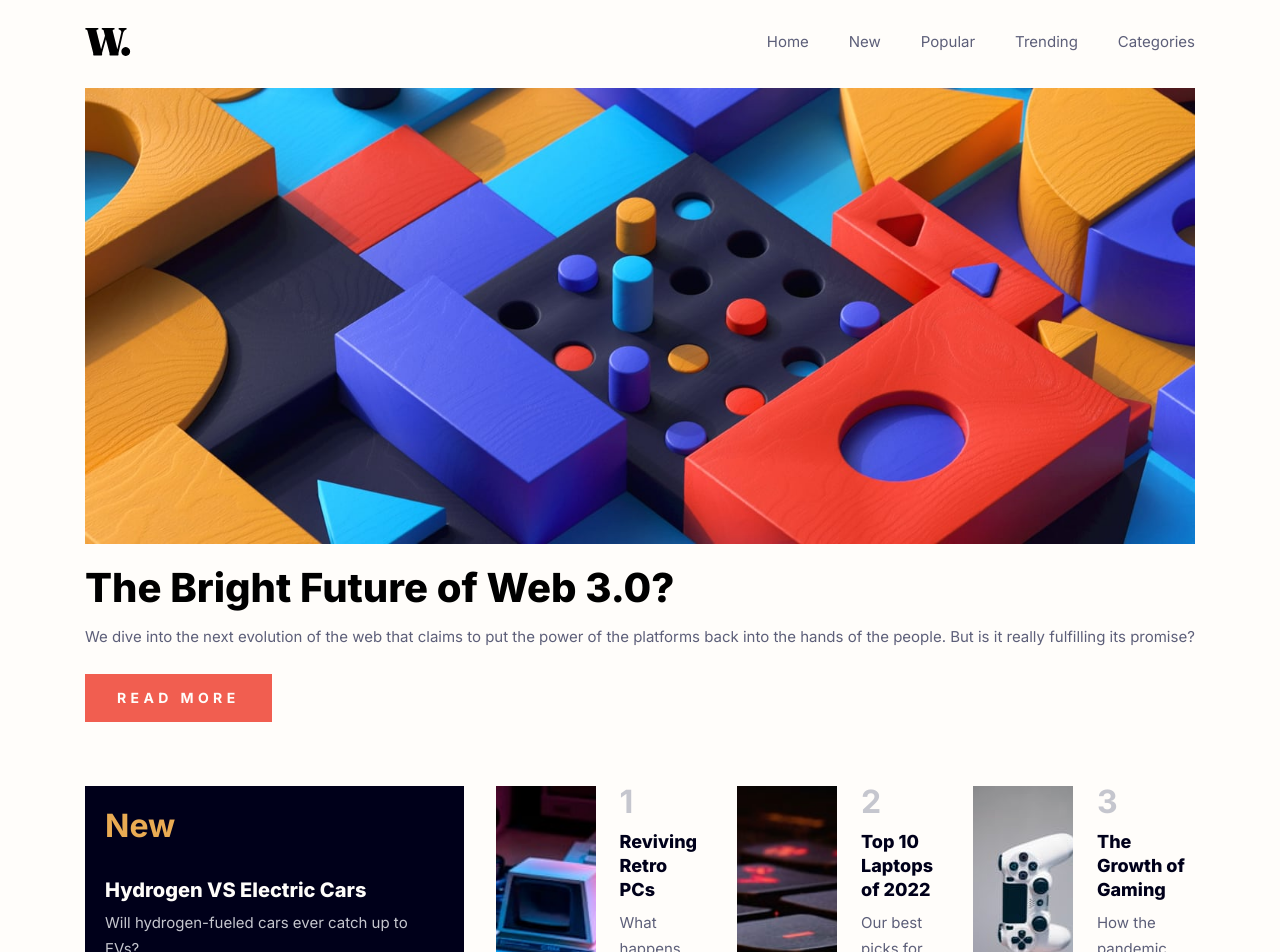
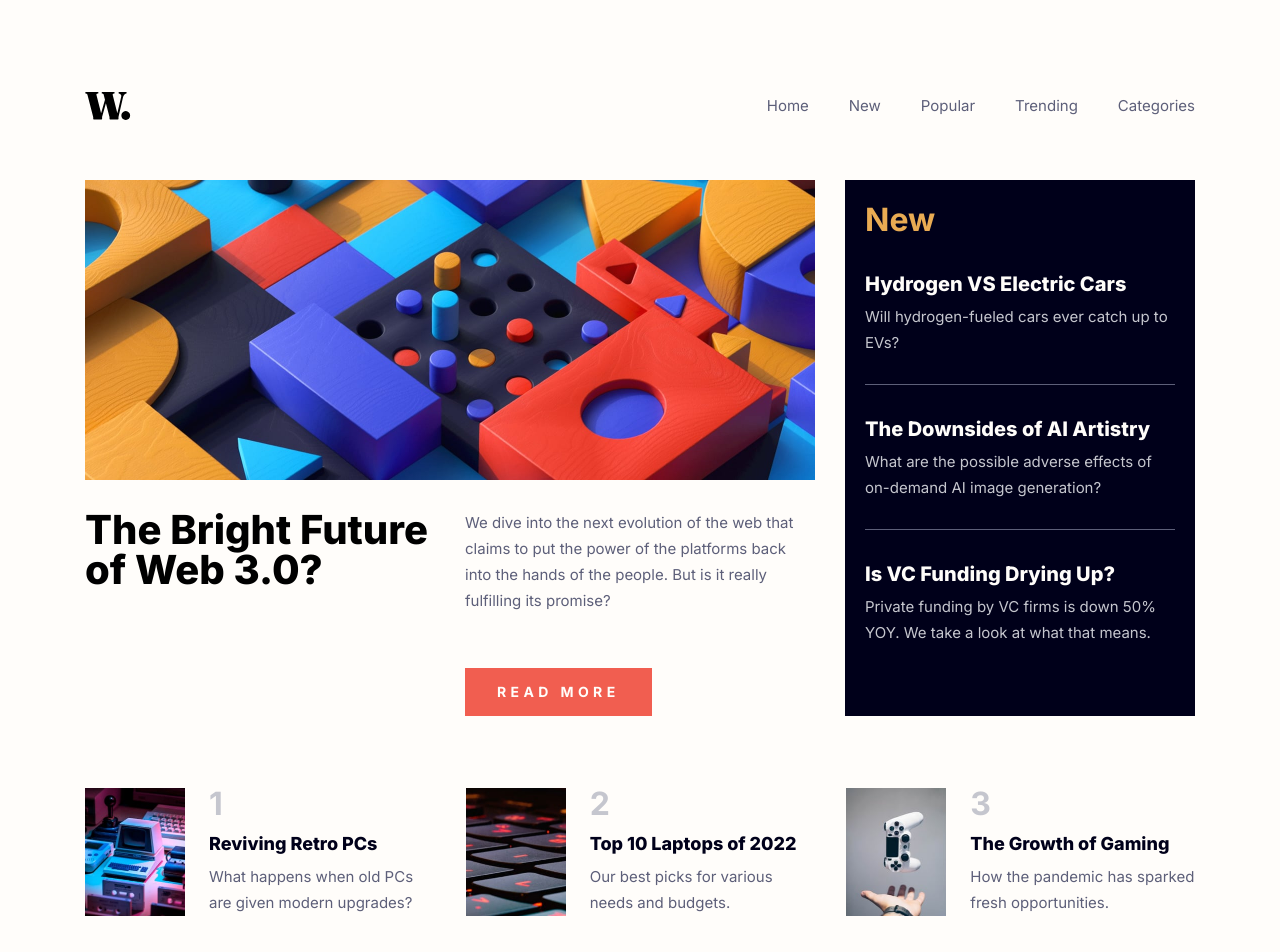
Before and after one commit to john-mirage/fm-news-homepage, a React (Vite) app: page / in a window 1280 px wide. Shown: the top 952 px of the page. Built offline with nearby package versions, Linux system fonts and the light colour scheme.

Commit message:
feat: add layout responsive rules

```diff
--- a/src/components/App/App.module.css
+++ b/src/components/App/App.module.css
@@ -9,11 +9,6 @@
 
 .header {
   margin-bottom: 0.25rem; /* 4px */
-}
-
-.main {
-  display: flex;
-  flex-direction: column;
 }
 
 .featuredArticle {
@@ -34,6 +29,33 @@
 @media screen and (min-width: 768px) {
   .container {
     max-width: 768px;
+    padding-top: 4rem; /* 64px */
+  }
+
+  .header {
+    margin-bottom: 2rem; /* 32px */
+  }
+
+  .main {
+    display: grid;
+    grid-template-areas:
+      "featured featured"
+      "latest   popular";
+    grid-template-columns: repeat(2, 1fr);
+    gap: 1.875rem; /* 30px */
+  }
+
+  .featuredArticle {
+    grid-area: featured;
+  }
+
+  .latestArticles {
+    grid-area: latest;
+    margin-bottom: 0;
+  }
+
+  .popularArticles {
+    grid-area: popular;
   }
 }
 
@@ -43,20 +65,22 @@
     padding-left: 3rem; /* 48px */
     padding-right: 3rem; /* 48px */
   }
-
-  .secondaryContent {
-    display: grid;
-    grid-template-columns: repeat(2, 1fr);
-    gap: 2rem; /* 32px */
-  }
-
-  .latestArticles {
-    margin-bottom: 0;
-  }
 }
 
 @media screen and (min-width: 1206px) {
   .container {
     max-width: 1206px;
   }
+
+  .main {
+    grid-template-areas:
+      "featured latest"
+      "popular popular";
+    grid-template-columns: 1fr 350px;
+    gap: 4.5rem 1.875rem; /* 72px 30px */
+  }
+
+  .featuredArticle {
+    margin-bottom: 0;
+  }
 }
--- a/src/components/App/App.tsx
+++ b/src/components/App/App.tsx
@@ -45,10 +45,8 @@ const App = () => {
         <Header className={classes.header} openSidebar={openSidebar} />
         <main className={classes.main}>
           <FeaturedArticle className={classes.featuredArticle} />
-          <div className={classes.secondaryContent}>
-            <LatestArticleList className={classes.latestArticles} />
-            <PopularArticleList className={classes.popularArticles} />
-          </div>
+          <LatestArticleList className={classes.latestArticles} />
+          <PopularArticleList className={classes.popularArticles} />
         </main>
         <AnimatePresence>
           {sidebarIsOpen && (
--- a/src/components/FeaturedArticle/FeaturedArticle.module.css
+++ b/src/components/FeaturedArticle/FeaturedArticle.module.css
@@ -12,6 +12,7 @@
 
 .image {
   margin-bottom: 1.5rem; /* 24px */
+  height: 100%;
 }
 
 .name {
@@ -23,6 +24,7 @@
 
 .excerpt {
   margin-bottom: 1.5rem; /* 24px */
+  max-width: 512px;
   font-size: 0.9375rem; /* 15px */
   font-weight: 400;
   line-height: 1.625rem; /* 26px */
@@ -41,3 +43,43 @@
   text-transform: uppercase;
   color: var(--color-almost-white);
 }
+
+@media screen and (min-width: 768px) {
+  .article {
+    display: grid;
+    grid-template:
+      "image name" auto
+      "image excerpt" auto
+      "image button" 1fr / 2fr 1fr;
+    justify-items: flex-start;
+    align-items: flex-start;
+    gap: 0 2rem; /* 0px 32px */
+  }
+
+  .image {
+    margin-bottom: 0;
+    grid-area: image;
+  }
+
+  .name {
+    grid-area: name;
+  }
+
+  .excerpt {
+    grid-area: excerpt;
+  }
+
+  .button {
+    grid-area: button;
+  }
+}
+
+@media screen and (min-width: 1206px) {
+  .article {
+    grid-template:
+      "image image" auto
+      "name excerpt" auto
+      "name button" 1fr / 1fr 1fr;
+    gap: 1.875rem; /* 30px */
+  }
+}
--- a/src/components/FeaturedArticle/FeaturedArticle.tsx
+++ b/src/components/FeaturedArticle/FeaturedArticle.tsx
@@ -8,9 +8,11 @@ interface Props {
   className?: string;
 }
 
+const DESKTOP_MQ = "(min-width: 1206px)";
+
 const FeaturedArticle = ({ className }: Props) => {
   const blurHash = useMemo(() => {
-    const isDesktop = window.matchMedia("(min-width: 992px)").matches;
+    const isDesktop = window.matchMedia(DESKTOP_MQ).matches;
     return isDesktop
       ? "LRH,SsGZ}h|mpbRpv}5=?DxZoyw~"
       : "LNHv=CKk}O-1WZK4wZnMyAV}oOE,";
@@ -19,7 +21,7 @@ const FeaturedArticle = ({ className }: Props) => {
   return (
     <section className={className}>
       <h2 className={classes.title}>Featured article</h2>
-      <article>
+      <article className={classes.article}>
         <ImageWithPlaceholder
           className={classes.image}
           placeholderHash={blurHash}
@@ -34,7 +36,7 @@ const FeaturedArticle = ({ className }: Props) => {
           sources={[
             {
               srcSet: desktopArticleImage,
-              media: "(min-width: 992px)",
+              media: DESKTOP_MQ,
               width: "1460",
               height: "600",
             },
--- a/src/components/ImageWithPlaceholder/ImageWithPlaceholder.module.css
+++ b/src/components/ImageWithPlaceholder/ImageWithPlaceholder.module.css
@@ -15,6 +15,8 @@
 .picture {
   position: relative;
   z-index: 20;
+  width: 100%;
+  height: 100%;
 }
 
 .pictureImage {
--- a/src/components/LatestArticle/LatestArticle.module.css
+++ b/src/components/LatestArticle/LatestArticle.module.css
@@ -19,6 +19,7 @@
 }
 
 .excerpt {
+  max-width: 512px;
   font-size: 0.9375rem; /* 15px */
   font-weight: 400;
   line-height: 1.625rem; /* 26px */
--- a/src/components/PopularArticle/PopularArticle.module.css
+++ b/src/components/PopularArticle/PopularArticle.module.css
@@ -2,6 +2,7 @@
   display: flex;
   flex-direction: row;
   align-items: stretch;
+  height: 100%;
 }
 
 .image {
--- a/src/components/PopularArticleList/PopularArticleList.module.css
+++ b/src/components/PopularArticleList/PopularArticleList.module.css
@@ -14,24 +14,13 @@
   display: grid;
   grid-template-columns: 1fr;
   gap: 2rem; /* 32px */
+  height: 100%;
   counter-reset: standing;
 }
 
 .listItem {
+  height: 100%;
   counter-increment: standing;
-}
-
-@media screen and (min-width: 768px) {
-  .list {
-    grid-template-columns: repeat(2, 1fr);
-  }
-}
-
-@media screen and (min-width: 992px) {
-  .list {
-    grid-template-columns: 1fr;
-    gap: 2.5rem; /* 40px */
-  }
 }
 
 @media screen and (min-width: 1206px) {
```
